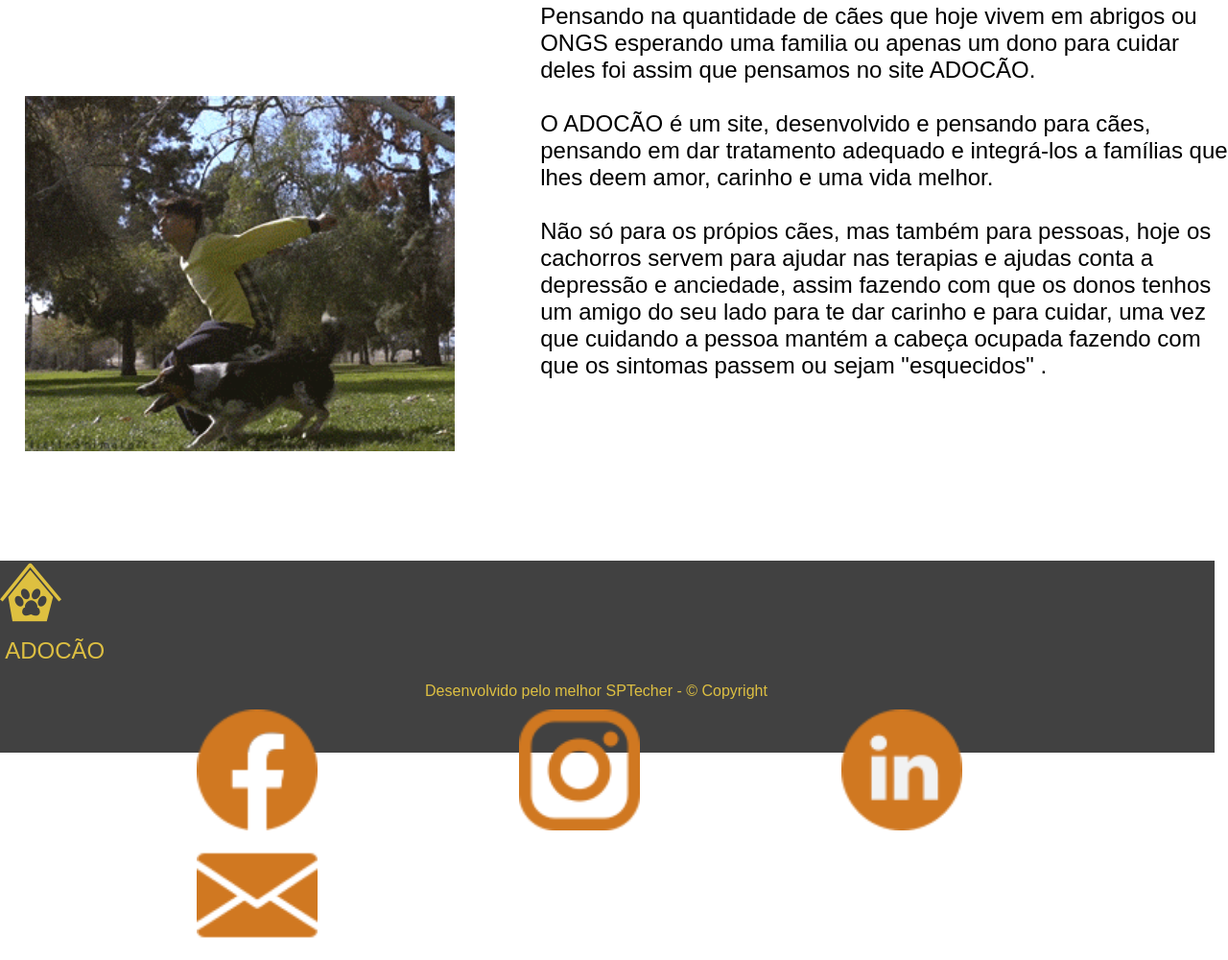
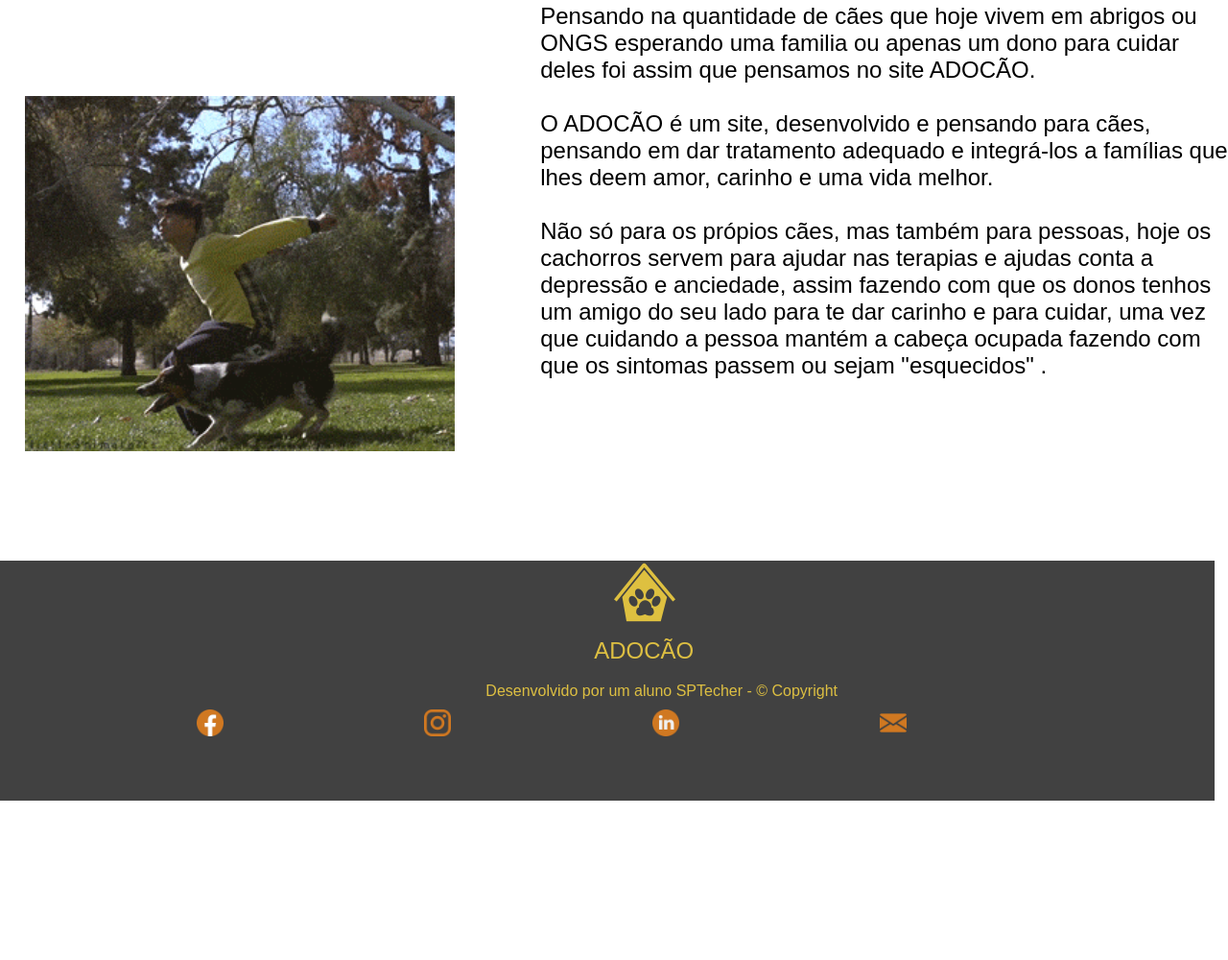
Before and after one commit to Yago-Maragno/Projeto-individual, a website: page site/public/index.html in a window 1280 px wide. Shown: the part 1348-2348 px from the top of the page at 96% size. After the commit the page ends 2182 px from the top, so only its background shows below. Drawn offline with Linux system fonts and the light colour scheme; files whose address does not match are found by name.

Commit message:
Ajustando ultimos detalhes

```diff
--- a/site/public/css/estilos.css
+++ b/site/public/css/estilos.css
@@ -193,31 +193,34 @@ video {
 
 /* FOOTER */
 .footer {
-    height: 200px;
+    height: 250px;
     width: 98.9vw;
     background-color: #000000be;
     margin-top: 0%;
 }
 
+
 .footer .container p {
     margin-top: 10%;
-    margin-left: 35%;
+    margin-left: 40%;
 }
 
 .footer .logo {
     position: absolute;
     margin-top: -12%;
+    margin-left: 50%;
 }
 
-.footer .logo p {
+.logo p {
     margin-top: 10%;
-    margin-left: 5%;
+    margin-left: -20%;
     font-size: 150%;
 }
 
+
 .informa img {
-        height: 23%;
-        width: 10%;
+        height: 28px;
+        width: 28px;
         padding: 0px 0px 0px 15px;
         margin-left: 15%;
         justify-content:space-around;
--- a/site/public/index.html
+++ b/site/public/index.html
@@ -94,18 +94,22 @@
 
 <!-- FOOTER -->
 <div class="footer">
+
     <div class="container">
-        <p>Desenvolvido pelo melhor SPTecher - &copy; Copyright</p>
+        <p>Desenvolvido por um aluno SPTecher - &copy; Copyright</p>
     </div>
+
     <div class="logo">
         <img src="./assets/img/pata-de-cachorro-em-uma-casa.png" alt=""> <p> ADOCÃO</p>
     </div>
+
     <div class="informa">
         <img src="./assets/img/facebook.png" alt="">
         <img src="./assets/img/instagram.png" alt="">
         <img src="./assets/img/linkedin.png" alt="">
         <img src="./assets/img/o-email.png" alt="">
     </div>
+
 </div>
 </body>
 </html>
--- a/site/src/controllers/medidaController.js
+++ b/site/src/controllers/medidaController.js
@@ -57,9 +57,6 @@ console.log("ENNNNNNNNNNNNNRRRRRRRREI")
     });
 }
 
-
-
-
 module.exports = {
     buscarUltimasMedidas,
     buscarMedidasEmTempoReal,
```
Also changed, not shown: site/public/estatisca.html (+2 -35 lines).
